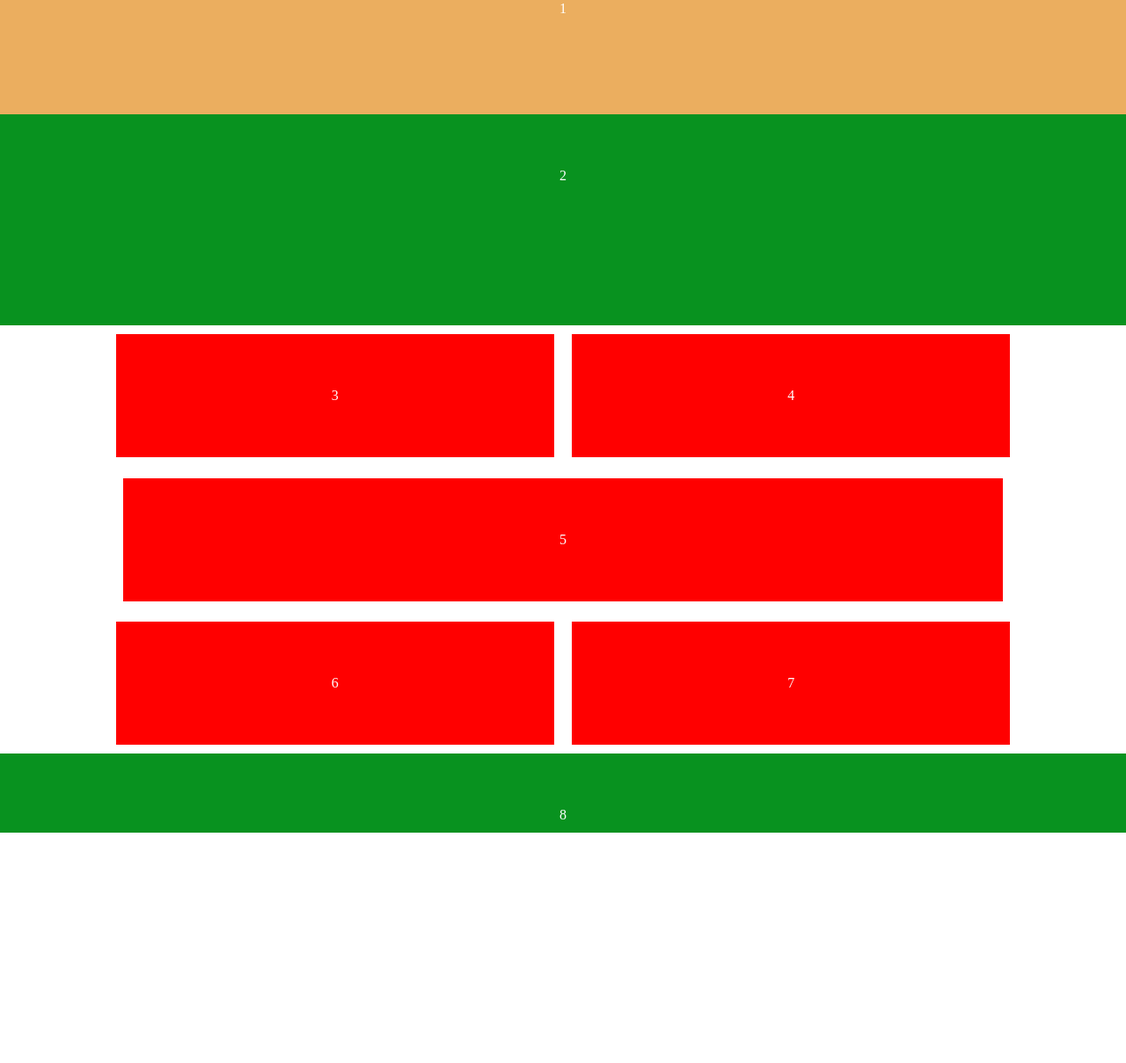
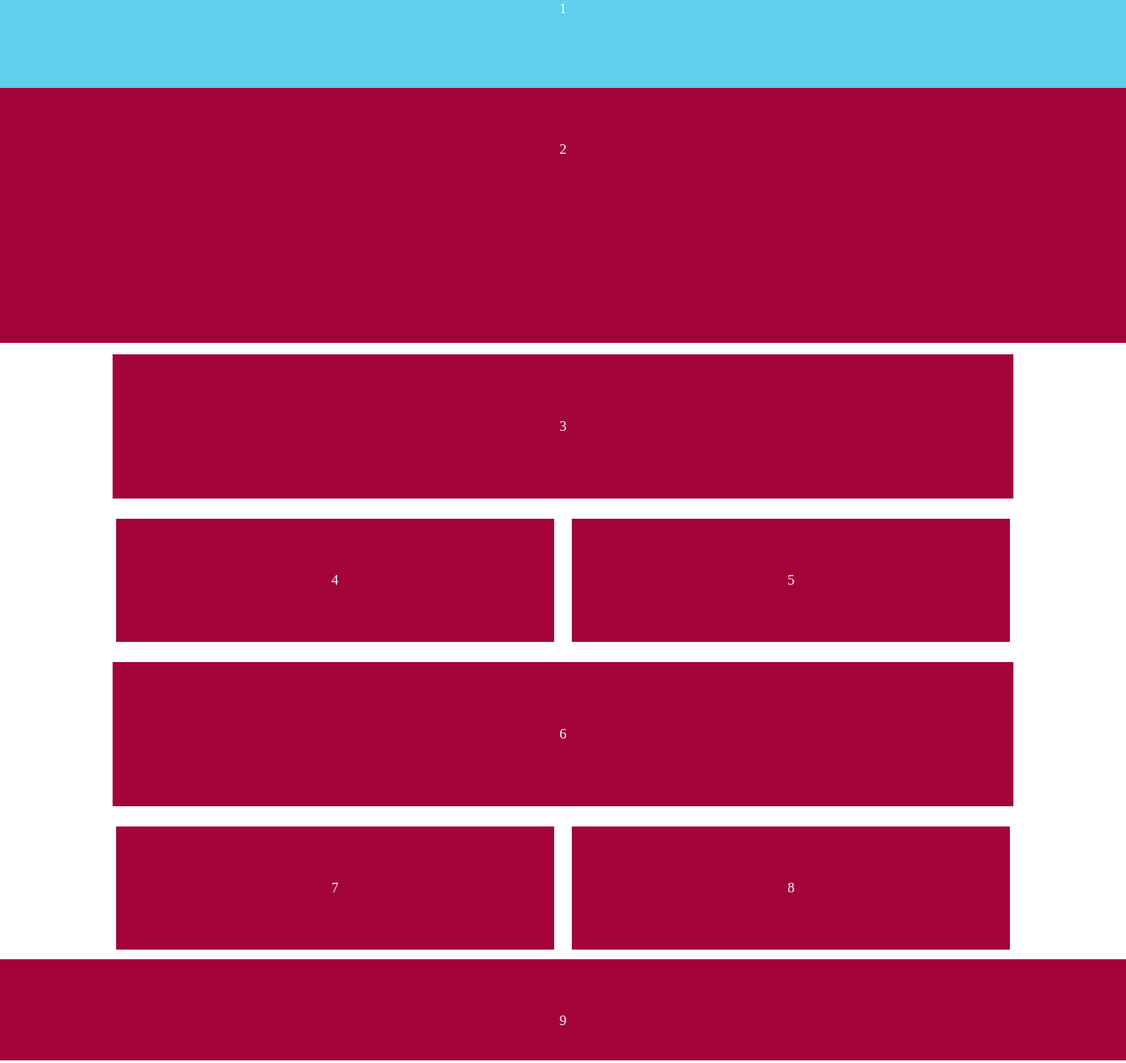
Before and after one commit to Katijho/Hack_HTML_1, a plain HTML site: page H-3/index.html in a window 1280 px wide. Shown: the part 60-1269 px from the top of the page at 88% size. Before the commit the page ends 1037 px from the top, so only its background shows below. Drawn offline with Linux system fonts and the light colour scheme.

Commit message:
add file

```diff
--- a/H-3/index.html
+++ b/H-3/index.html
@@ -1,10 +1,10 @@
 <!DOCTYPE html>
-<html lang="en">
+<html lang="es">
 <head>
     <meta charset="UTF-8">
     <meta name="viewport" content="width=device-width, initial-scale=1.0">
     <title>H-3</title>
-    <link rel="stylesheet" href="/H-3/style3.css">
+    <link rel="stylesheet" href="style.css">
 </head>
 <body>
     <main>
@@ -13,16 +13,17 @@
                 <div class="cajas">
                     <div class="caja1">1</div>
                     <div class="caja2">2</div>
+                    <div class="caja3">3</div>
                     <div class="doble">
-                        <div class="caja3">3</div>
                         <div class="caja4">4</div>
+                        <div class="caja5">5</div>
                     </div>
-                    <div class="caja5">5</div>
+                    <div class="caja6">6</div>
                     <div class="doble">
-                        <div class="caja6">6</div>
                         <div class="caja7">7</div>
+                        <div class="caja8">8</div>
                     </div>
-                    <div class="caja8">8</div>
+                    <div class="caja9">9</div>
                 </div>
             </header>
         </section>
--- a/H-3/style3.css
+++ b/H-3/style.css
@@ -1,4 +1,4 @@
-body{
+body {
     margin: 0;
     padding: 0;
     background-color: rgb(255, 255, 255);
@@ -6,7 +6,7 @@ body{
     border: none;
     overflow-x: hidden;
 }
- .cajas{
+ .cajas {
     display: flex;
     flex-direction: column;
     justify-content: center;
@@ -18,62 +18,68 @@ body{
     border: 0;
     margin: 0 none;
 }
-.caja1{
-    background-color: rgb(235, 174, 95);
+.caja1 {
+    background-color: rgb(95, 207, 235);
     padding: 20px;
     width: 100vw;
-    height: 150px;
+    height: 120px;
     margin: 0 none;
     border: 0 none;
 }
-.caja2{
-    background-color: rgb(8, 146, 31);
+.caja2 {
+    background-color: rgb(163, 3, 56);
     padding: 20px;
     width: 100vw;
-    height: 200px;
+    height: 250px;
     margin: 0 none;
     border: 0 none;
 }
-.doble{
+.caja3 {
+    background-color: rgb(163, 3, 56);
+    padding: 32px;
+    width: 75%;
+    margin: 1%;
+}
+.doble {
     display: flex;
     flex-direction: row;
     width: 81%;
 }
-.caja3{
-    background-color: red;
+.caja4 {
+    background-color: rgb(163, 3, 56);
     padding: 20px;
     width: 70%;
     margin: 1%;
 }
-.caja4{
-    background-color: red;
+.caja5 {
+    background-color: rgb(163, 3, 56);
     padding: 20px;
     width: 70%;
     margin: 1%;
 }
-.caja5{
-    background-color: red;
-    padding: 20px;
+.caja6 {
+    background-color: rgb(163, 3, 56);
+    padding: 32px;
     width: 75%;
     margin: 1%;
 }
-.caja6{
-    background-color: red;
+.caja7 {
+    background-color: rgb(163, 3, 56);
     padding: 20px;
     width: 70%;
     margin: 1%;
 }
-.caja7{
-    background-color: red;
+.caja8 {
+    background-color: rgb(163, 3, 56);
     padding: 20px;
     width: 70%;
     margin: 1%;
 }
-.caja8{
-    background-color: rgb(8, 146, 31);
+.caja9 {
+    background-color: rgb(163, 3, 56);
     padding: 20px;
     width: 100vw;
-    height: 50px;
+    height: 75px;
     margin: 0 none;
     border: 0 none;
 }
```
